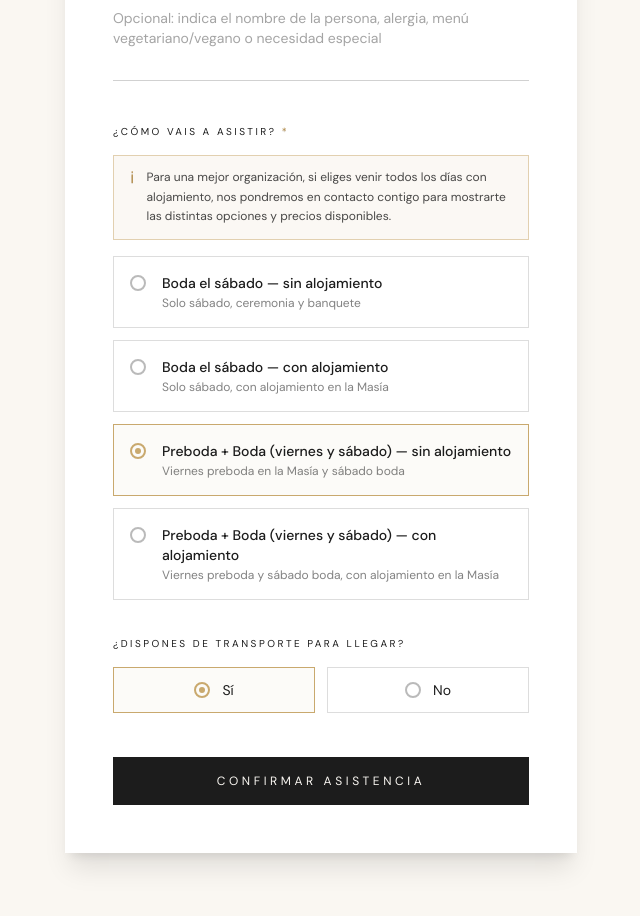
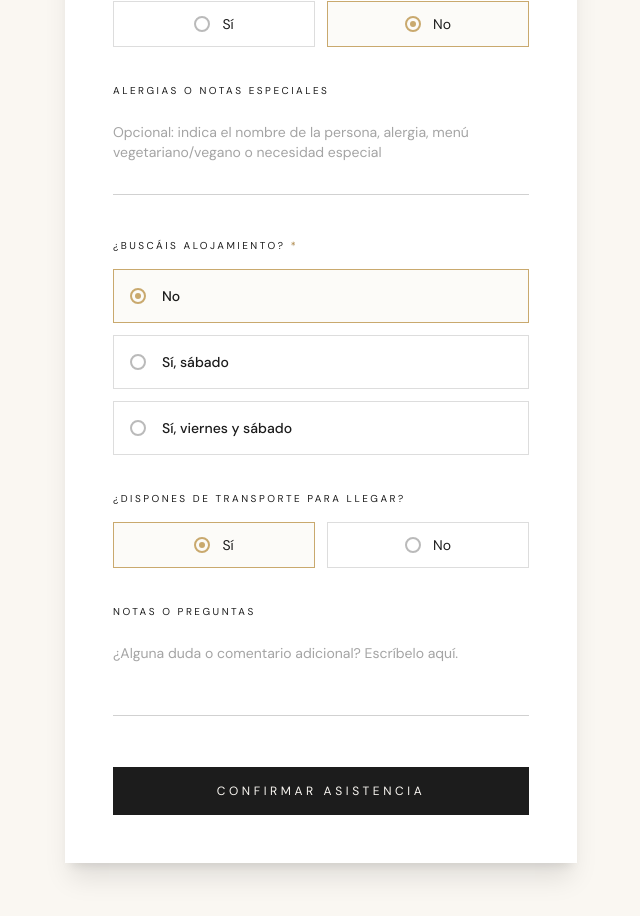
Before and after one commit to javi-RamirezM/Victor-Edith-Wedding-Site, a Next.js app: page /confirmar in a window 1280 px wide. Shown: the part 1140-2056 px from the top of the page, without its empty margins (319-959 px from the left). Built offline with nearby package versions, Linux system fonts and the light colour scheme.

Commit message:
Add Friday note, simplify accommodation question, and add extra notes field
Agent-Logs-Url: https://github.com/javi-RamirezM/Victor-Edith-Wedding-Site/sessions/a89a8ec0-5107-4eb8-9778-f5bfd9ae1d5d

Co-authored-by: javi-RamirezM <184213855+javi-RamirezM@users.noreply.github.com>

```diff
--- a/app/admin/page.tsx
+++ b/app/admin/page.tsx
@@ -65,6 +65,7 @@ export default function AdminPage() {
       t("admin.colAccommodation"),
       t("admin.colAccommodationDays"),
       t("admin.colTransport"),
+      t("admin.colExtra"),
       t("admin.colDate"),
     ];
     const rows = attendees.map((a) => [
@@ -92,6 +93,7 @@ export default function AdminPage() {
           : t("rsvp.accommodationSat")
         : "",
       a.transporte === "si" ? t("rsvp.yes") : t("rsvp.no"),
+      a.extra ?? "",
       a.timestamp,
     ]);
 
--- a/app/confirmar/page.tsx
+++ b/app/confirmar/page.tsx
@@ -90,6 +90,12 @@ export default function ConfirmarPage() {
             ))}
           </ol>
         </div>
+        {/* Friday note */}
+        <div className="mt-4 border-l-2 border-gold/50 pl-4">
+          <p className="font-sans text-dark/65 text-xs leading-relaxed italic">
+            {t("venue.fridayNote")}
+          </p>
+        </div>
       </div>
 
       {/* RSVP Card Form */}
--- a/components/RSVPForm.tsx
+++ b/components/RSVPForm.tsx
@@ -8,31 +8,21 @@ import { useLanguage } from "@/contexts/LanguageContext";
 
 type FormStep = "form" | "submitting" | "success" | "error";
 
-type AttendanceOption =
-  | "sabado_sin_alojamiento"
-  | "sabado_con_alojamiento"
-  | "viernes_sabado_sin_alojamiento"
-  | "viernes_sabado_con_alojamiento";
+type AttendanceOption = "no" | "si_sabado" | "si_viernes_sabado";
 
 function deriveFromOption(
   option: AttendanceOption,
 ): Pick<RSVPData, "dias" | "alojamiento" | "alojamiento_dias"> {
   switch (option) {
-    case "sabado_sin_alojamiento":
+    case "no":
       return { dias: "solo_sabado", alojamiento: "no", alojamiento_dias: "" };
-    case "sabado_con_alojamiento":
+    case "si_sabado":
       return {
         dias: "solo_sabado",
         alojamiento: "si",
         alojamiento_dias: "solo_sabado",
       };
-    case "viernes_sabado_sin_alojamiento":
-      return {
-        dias: "viernes_sabado",
-        alojamiento: "no",
-        alojamiento_dias: "",
-      };
-    case "viernes_sabado_con_alojamiento":
+    case "si_viernes_sabado":
       return {
         dias: "viernes_sabado",
         alojamiento: "si",
@@ -48,13 +38,13 @@ export default function RSVPForm() {
     {},
   );
   const [attendanceOption, setAttendanceOption] = useState<AttendanceOption>(
-    "viernes_sabado_sin_alojamiento",
+    "no",
   );
   const [formData, setFormData] = useState<RSVPData>({
     nombre: "",
     total_asistentes: 1,
     nombres_acompanantes: "",
-    dias: "viernes_sabado",
+    dias: "solo_sabado",
     alergias: "",
     ninos: "no",
     menu_infantil: "no",
@@ -63,6 +53,7 @@ export default function RSVPForm() {
     alojamiento: "no",
     alojamiento_dias: "",
     transporte: "si",
+    extra: "",
   });
 
   const validate = (): boolean => {
@@ -125,29 +116,11 @@ export default function RSVPForm() {
 
   const attendanceOptions: {
     value: AttendanceOption;
-    title: string;
-    subtitle: string;
+    label: string;
   }[] = [
-    {
-      value: "sabado_sin_alojamiento",
-      title: t("rsvp.optionSatNoAccom"),
-      subtitle: t("rsvp.optionSatNoAccomSub"),
-    },
-    {
-      value: "sabado_con_alojamiento",
-      title: t("rsvp.optionSatWithAccom"),
-      subtitle: t("rsvp.optionSatWithAccomSub"),
-    },
-    {
-      value: "viernes_sabado_sin_alojamiento",
-      title: t("rsvp.optionFriSatNoAccom"),
-      subtitle: t("rsvp.optionFriSatNoAccomSub"),
-    },
-    {
-      value: "viernes_sabado_con_alojamiento",
-      title: t("rsvp.optionFriSatWithAccom"),
-      subtitle: t("rsvp.optionFriSatWithAccomSub"),
-    },
+    { value: "no", label: t("rsvp.accomOptNo") },
+    { value: "si_sabado", label: t("rsvp.accomOptSat") },
+    { value: "si_viernes_sabado", label: t("rsvp.accomOptFriSat") },
   ];
 
   if (step === "success") {
@@ -515,27 +488,18 @@ export default function RSVPForm() {
 
           <fieldset>
             <legend className="block font-sans text-dark uppercase tracking-[0.25em] text-[10px] mb-4">
-              {t("rsvp.attendingOption")}{" "}
+              {t("rsvp.accommodation")}{" "}
               <span className="text-gold text-gold-contrast" aria-hidden="true">
                 *
               </span>
             </legend>
-            <div
-              className="mb-4 flex gap-3 border border-gold/50 bg-gold/[0.08] px-4 py-3"
-              role="note"
-            >
-              <span className="mt-0.5 text-gold text-gold-contrast text-base leading-none" aria-hidden="true">ℹ</span>
-              <p className="font-sans text-dark/80 text-xs leading-relaxed">
-                {t("rsvp.accommodationAlert")}
-              </p>
-            </div>
             <div className="space-y-3">
-              {attendanceOptions.map(({ value, title, subtitle }) => {
+              {attendanceOptions.map(({ value, label }) => {
                 const selected = attendanceOption === value;
                 return (
                   <label
                     key={value}
-                    className={`flex items-start gap-4 cursor-pointer p-4 border transition-colors ${
+                    className={`flex items-center gap-4 cursor-pointer p-4 border transition-colors ${
                       selected
                         ? "border-gold bg-gold/5"
                         : "border-dark/15 hover:border-gold/40"
@@ -551,7 +515,7 @@ export default function RSVPForm() {
                       aria-checked={selected}
                     />
                     <div
-                      className={`flex-shrink-0 w-4 h-4 rounded-full border-2 mt-0.5 flex items-center justify-center transition-all ${
+                      className={`flex-shrink-0 w-4 h-4 rounded-full border-2 flex items-center justify-center transition-all ${
                         selected ? "border-gold" : "border-dark/30"
                       }`}
                       aria-hidden="true"
@@ -560,18 +524,24 @@ export default function RSVPForm() {
                         <div className="w-1.5 h-1.5 rounded-full bg-gold" />
                       )}
                     </div>
-                    <div>
-                      <span className="block font-sans text-dark text-sm font-medium">
-                        {title}
-                      </span>
-                      <span className="block font-sans text-dark/55 text-xs mt-0.5">
-                        {subtitle}
-                      </span>
-                    </div>
+                    <span className="font-sans text-dark text-sm font-medium">
+                      {label}
+                    </span>
                   </label>
                 );
               })}
             </div>
+            {attendanceOption !== "no" && (
+              <div
+                className="mt-4 flex gap-3 border border-gold/50 bg-gold/[0.08] px-4 py-3"
+                role="note"
+              >
+                <span className="mt-0.5 text-gold text-gold-contrast text-base leading-none" aria-hidden="true">✦</span>
+                <p className="font-sans text-dark/80 text-xs leading-relaxed">
+                  {t("rsvp.accommodationAlert")}
+                </p>
+              </div>
+            )}
           </fieldset>
 
           {/* Transporte */}
@@ -619,6 +589,25 @@ export default function RSVPForm() {
             </div>
           </fieldset>
 
+          {/* Extra notes */}
+          <div>
+            <label
+              htmlFor="extra"
+              className="block font-sans text-dark uppercase tracking-[0.25em] text-[10px] mb-3"
+            >
+              {t("rsvp.extra")}
+            </label>
+            <textarea
+              id="extra"
+              name="extra"
+              value={formData.extra}
+              onChange={handleChange}
+              placeholder={t("rsvp.extraPlaceholder")}
+              rows={3}
+              className="w-full bg-transparent border-b border-dark/20 focus:border-gold py-3 font-sans text-dark text-sm placeholder-dark/40 focus:outline-none transition-colors resize-none"
+            />
+          </div>
+
           {/* Submit */}
           <div className="pt-2">
             <button
--- a/components/VenueMap.tsx
+++ b/components/VenueMap.tsx
@@ -73,6 +73,12 @@ export default function VenueMap() {
             >
               <LeafletMap />
             </div>
+            {/* Friday note */}
+            <div className="mt-6 border-l-2 border-gold/50 pl-4">
+              <p className="font-sans text-dark-soft text-sm leading-relaxed italic">
+                {t("venue.fridayNote")}
+              </p>
+            </div>
           </div>
 
           {/* Info */}
--- a/lib/sheets.ts
+++ b/lib/sheets.ts
@@ -13,6 +13,7 @@ export interface RSVPData {
   alojamiento: "si" | "no";
   alojamiento_dias: "viernes_sabado" | "solo_sabado" | "";
   transporte: "si" | "no";
+  extra: string;
   timestamp?: string;
 }
 
@@ -29,6 +30,7 @@ export interface Attendee {
   alojamiento?: "si" | "no";
   alojamiento_dias?: "viernes_sabado" | "solo_sabado" | "";
   transporte?: "si" | "no";
+  extra?: string;
   timestamp: string;
 }
 
--- a/messages/es.json
+++ b/messages/es.json
@@ -42,6 +42,7 @@
   "venue": {
     "label": "Lugar de Celebración",
     "descripcion": "Un entorno único entre campos de lavanda para celebrar nuestro gran día.",
+    "fridayNote": "Como ya sabéis, el gran día es el sábado. Sin embargo, el viernes por la tarde estaremos un grupito en la finca ultimando detalles de decoración y dejando todo listo. Para los que venís a echarnos una mano con los preparativos, cerraremos la jornada con un picoteo informal y unas cervezas para coger fuerzas.",
     "accommodationInfo": "Hay posibilidad de contratar alojamiento en la Masía y alrededores. Indica en el formulario de asistencia si estás interesado y nos pondremos en contacto contigo lo antes posible para indicarte posibilidades y precios.",
     "address": "Dirección",
     "howToGet": "Cómo llegar",
@@ -73,7 +74,7 @@
     "allergies": "Alergias o notas especiales",
     "allergiesPlaceholder": "Opcional: indica el nombre de la persona, alergia, menú vegetariano/vegano o necesidad especial",
     "attendingOption": "¿Cómo vais a asistir?",
-    "accommodationAlert": "Para una mejor organización, si eliges venir todos los días con alojamiento, nos pondremos en contacto contigo para mostrarte las distintas opciones y precios disponibles.",
+    "accommodationAlert": "Nos pondremos en contacto contigo para opciones y precios en la masía o alrededores.",
     "optionSatNoAccom": "Boda el sábado — sin alojamiento",
     "optionSatNoAccomSub": "Solo sábado, ceremonia y banquete",
     "optionSatWithAccom": "Boda el sábado — con alojamiento",
@@ -87,10 +88,15 @@
     "fridaySaturdaySubtitle": "Boda completa",
     "onlySaturday": "Solo Sábado",
     "onlySaturdaySubtitle": "Solo ceremonia y banquete",
-    "accommodation": "¿Buscas alojamiento?",
+    "accommodation": "¿Buscáis alojamiento?",
     "accommodationWhen": "¿Para cuándo necesitas el alojamiento?",
     "accommodationSat": "Solo Sábado",
     "accommodationFriSat": "Viernes + Sábado",
+    "accomOptNo": "No",
+    "accomOptSat": "Sí, sábado",
+    "accomOptFriSat": "Sí, viernes y sábado",
+    "extra": "Notas o preguntas",
+    "extraPlaceholder": "¿Alguna duda o comentario adicional? Escríbelo aquí.",
     "transport": "¿Dispones de transporte para llegar?",
     "yes": "Sí",
     "no": "No",
@@ -162,6 +168,7 @@
     "colAccommodation": "Alojamiento",
     "colAccommodationDays": "Alojamiento Días",
     "colTransport": "Transporte",
+    "colExtra": "Extra",
     "logistics": "Logística",
     "logisticsNeeds": "Necesidades Logísticas",
     "total": "Total",
```
Also changed, not shown: messages/ca.json (+9 -2 lines), messages/de.json (+8 -1 lines), messages/en.json (+8 -1 lines).
